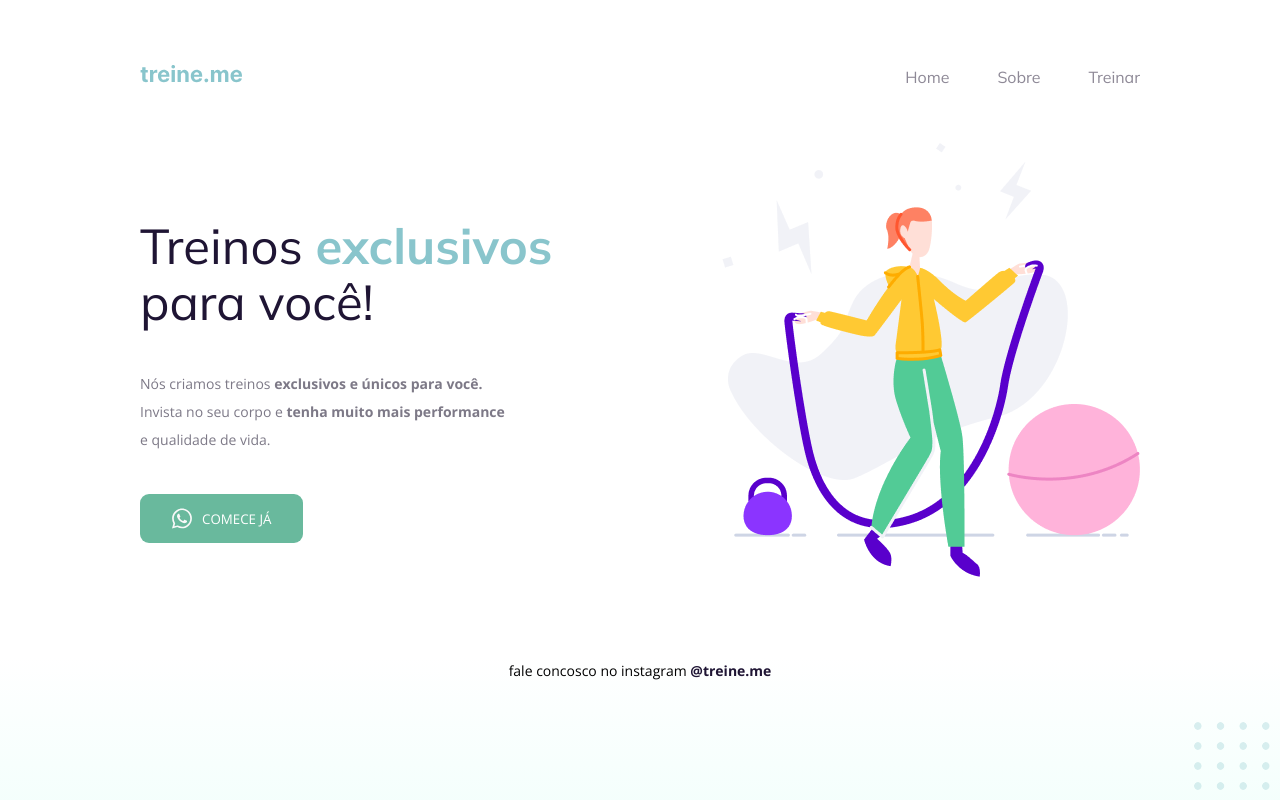
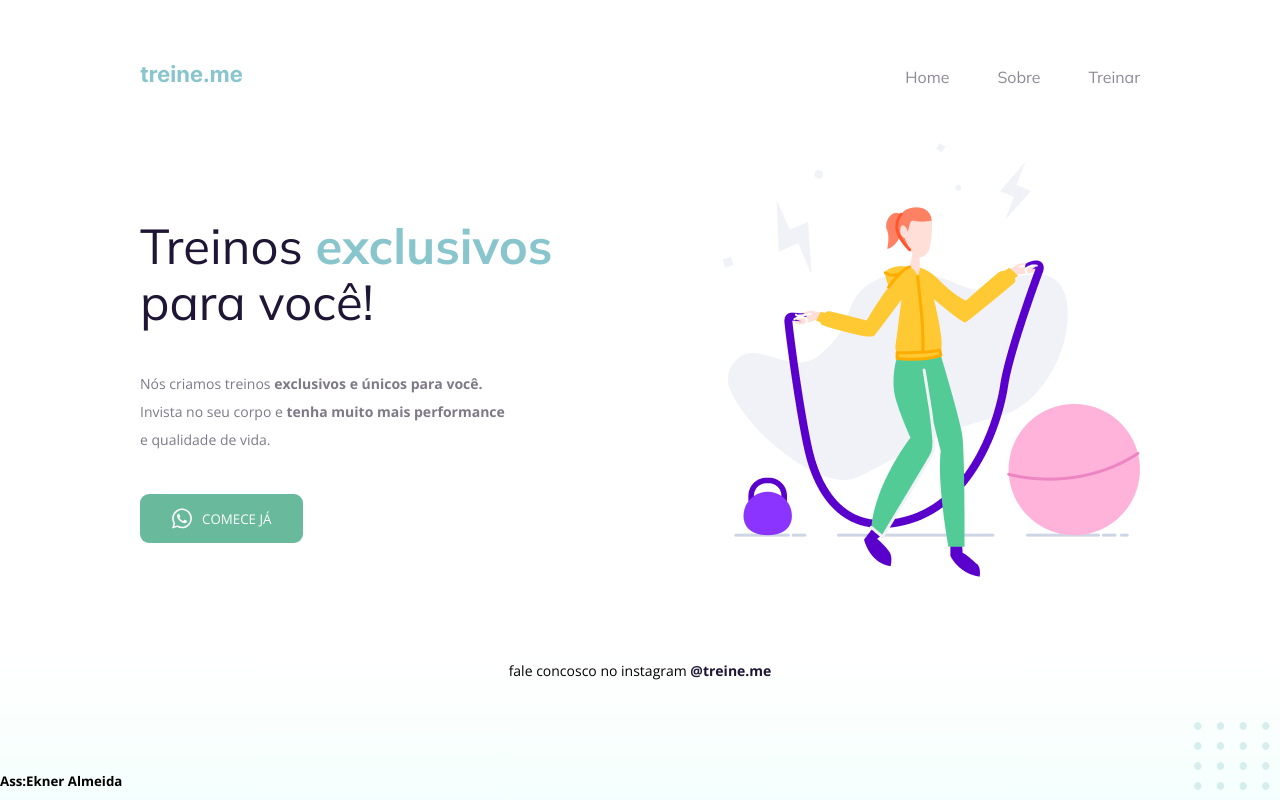
Before and after one commit to eknerph/treineMeCorrigindoBugs, a plain HTML site: page index.html in a window 1280 px wide. Drawn offline with nearby package versions, Linux system fonts and the light colour scheme.

Commit message:
Update index.html

```diff
--- a/index.html
+++ b/index.html
@@ -56,4 +56,7 @@
 
     <img id="balls" src="image/balls.svg" alt="Bolinhas verdes decorativas no canto inferior direito da página">
 
+
+<h5>Ass:Ekner Almeida<h5>
+
 </html>
```
